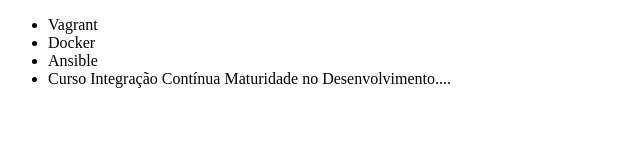
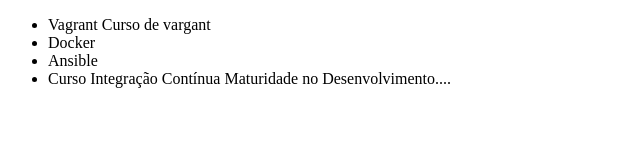
Before and after one commit to cbl21/Alura-git, a plain HTML site: page index.html in a window 1280 px wide. Shown: the whole page, without its empty margins (0-640 px from the left). Drawn offline with Linux system fonts and the light colour scheme.

Commit message:
Atualizando curso de vargant

```diff
--- a/index.html
+++ b/index.html
@@ -8,7 +8,7 @@
 </head>
 <body>
     <ul>
-        <li>Vagrant</li>
+        <li>Vagrant Curso de vargant</li>
         <li>Docker</li>
         <li>Ansible</li>
         <li>Curso Integração Contínua Maturidade no Desenvolvimento....</li>
```
